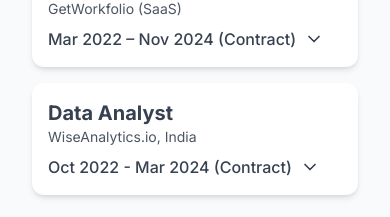
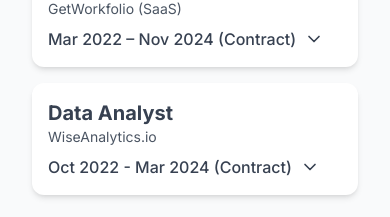
Before and after one commit to ec2-learn-instant/sakthiveltechit, a React (Create React App) app: page / in a window 390 px wide. Shown: the part 3318-3535 px from the top of the page. Built offline with nearby package versions, Linux system fonts and the light colour scheme.

Commit message:
Mobile responsive added

```diff
--- a/src/components/Experience.jsx
+++ b/src/components/Experience.jsx
@@ -40,7 +40,7 @@
     },
     {
       role: "Data Analyst",
-      company: "WiseAnalytics.io, India",
+      company: "WiseAnalytics.io",
       duration: "Oct 2022 - Mar 2024 (Contract)",
       summary:
         "Transformed raw datasets into actionable insights, enabling better decision-making through analytics and clear visual reports.",
```
